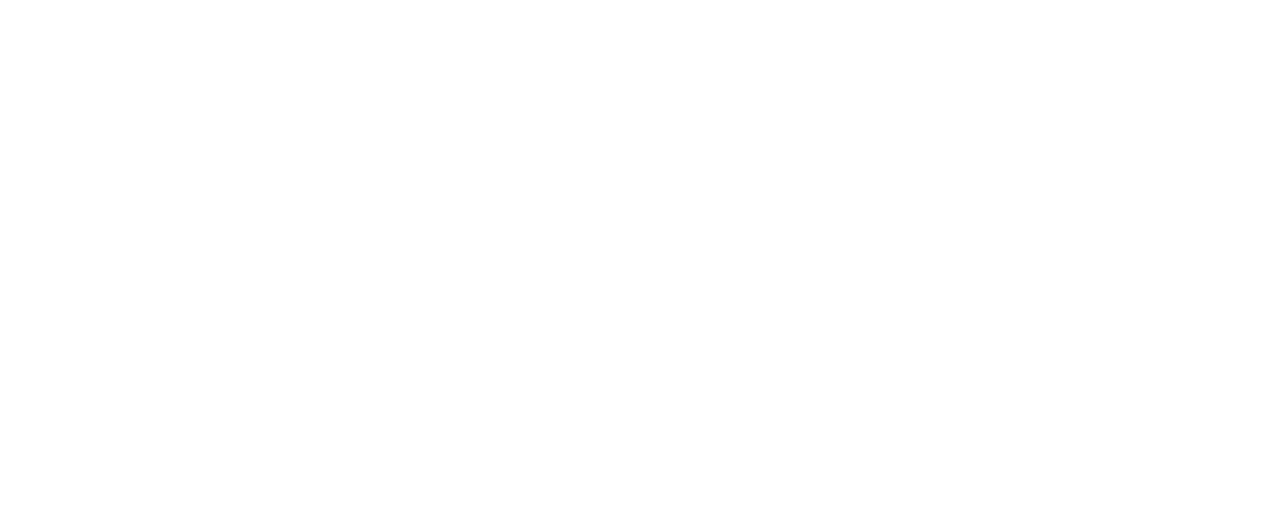
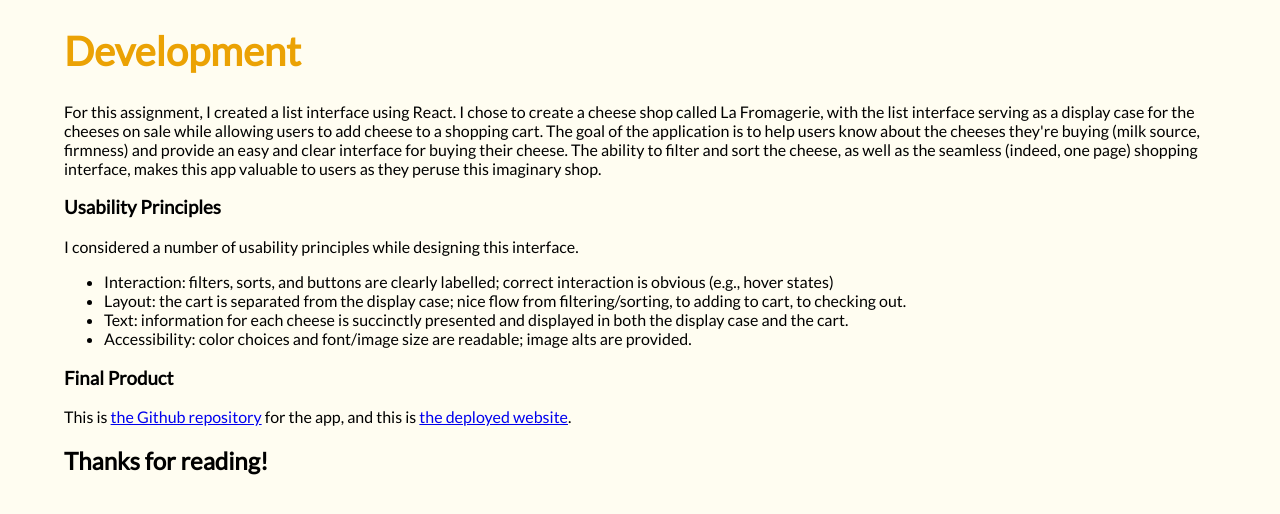
Before and after one commit to ethanpan1/development, a PHP site: page / in a window 1280 px wide. Before the commit the part shown is empty. Shown: the top 514 px of the page. Run offline with PHP 8.4, Linux system fonts and the light colour scheme.

Commit message:
first commit

```diff
--- a/home.html
+++ b/home.html
@@ -2,13 +2,39 @@
 
 <html>
   <head>
-    <title>INSERT TITLE HERE!</title>
+    <title>Development</title>
     <link rel="stylesheet" href="index.css">
     <!-- TODO: add additional links here! e.g. fonts, icons, more stylesheets, etc. -->
     <meta content="width=device-width, initial-scale=1" name="viewport" />
+    <link rel="stylesheet" href="https://fonts.googleapis.com/css?family=Lato">
   </head>
 
   <body>
     <!-- TODO: put your HTML code here! -->
+    <h1>Development</h1>
+    <p>
+      For this assignment, I created a list interface using React. I chose to create a cheese shop
+      called La Fromagerie, with the list interface serving as a display case for the cheeses on sale
+      while allowing users to add cheese to a shopping cart. The goal of the application is to help
+      users know about the cheeses they're buying (milk source, firmness) and provide an easy and clear
+      interface for buying their cheese. The ability to filter and sort the cheese, as well as the
+      seamless (indeed, one page) shopping interface, makes this app valuable to users as they peruse
+      this imaginary shop.
+    </p>
+
+    <h3>Usability Principles</h3>
+    <p>
+      I considered a number of usability principles while designing this interface.
+      <ul>
+        <li>Interaction: filters, sorts, and buttons are clearly labelled; correct interaction is obvious (e.g., hover states)</li>
+        <li>Layout: the cart is separated from the display case; nice flow from filtering/sorting, to adding to cart, to checking out.</li>
+        <li>Text: information for each cheese is succinctly presented and displayed in both the display case and the cart.</li>
+        <li>Accessibility: color choices and font/image size are readable; image alts are provided.</li>
+      </ul>
+    </p>
+    <h3>Final Product</h3>
+    This is <a href="https://github.com/ethanpan1/la-fromagerie">the Github repository</a> for the app,
+    and this is <a href="https://dry-beach-72609.herokuapp.com/">the deployed website</a>.
+    <h2>Thanks for reading!</h2>
   </body>
 </html>
--- a/index.css
+++ b/index.css
@@ -1 +1,11 @@
-/* Put your style information here! */
+body {
+  margin-left: 5%;
+  margin-right: 5%;
+  font-family: "Lato";
+  background-color: rgb(255, 253, 241);
+}
+
+h1 {
+  color: #eba204;
+  font-size: 40px;
+}
```
